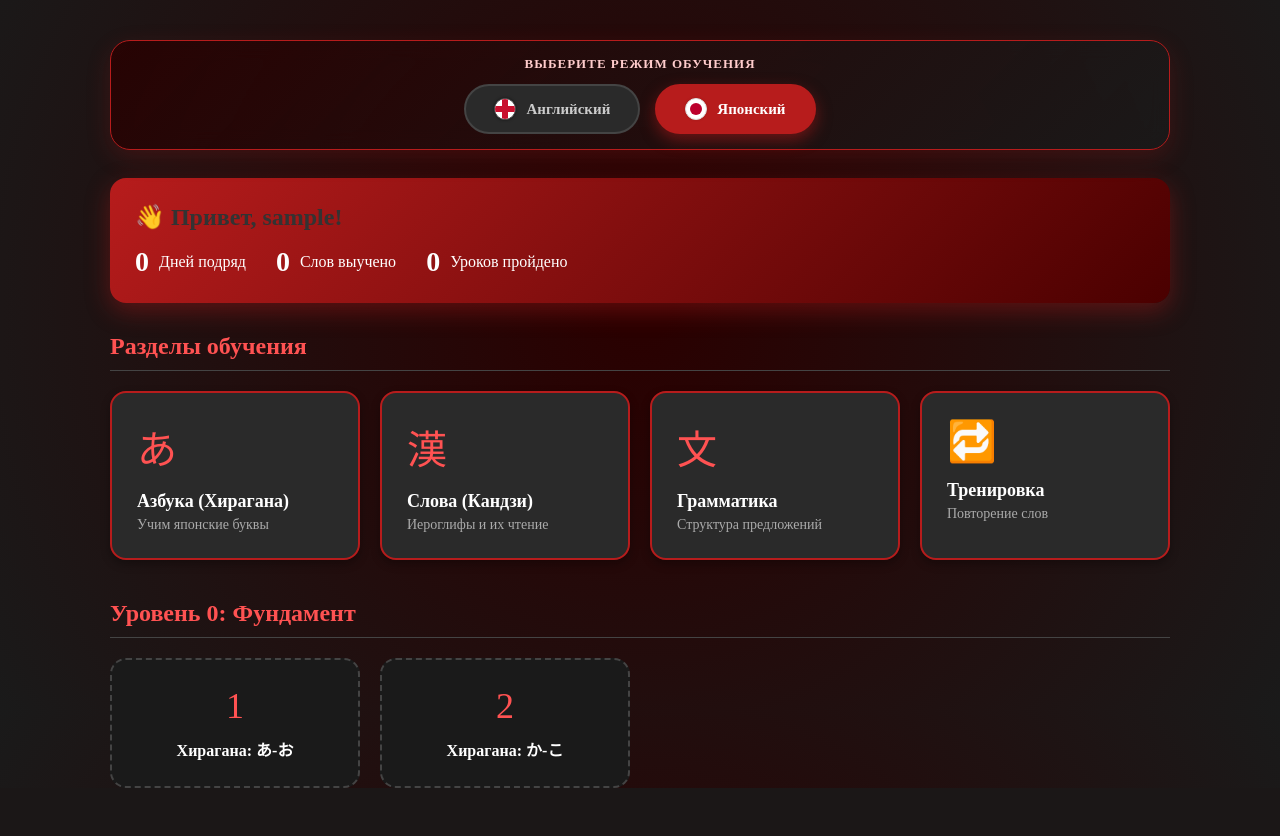
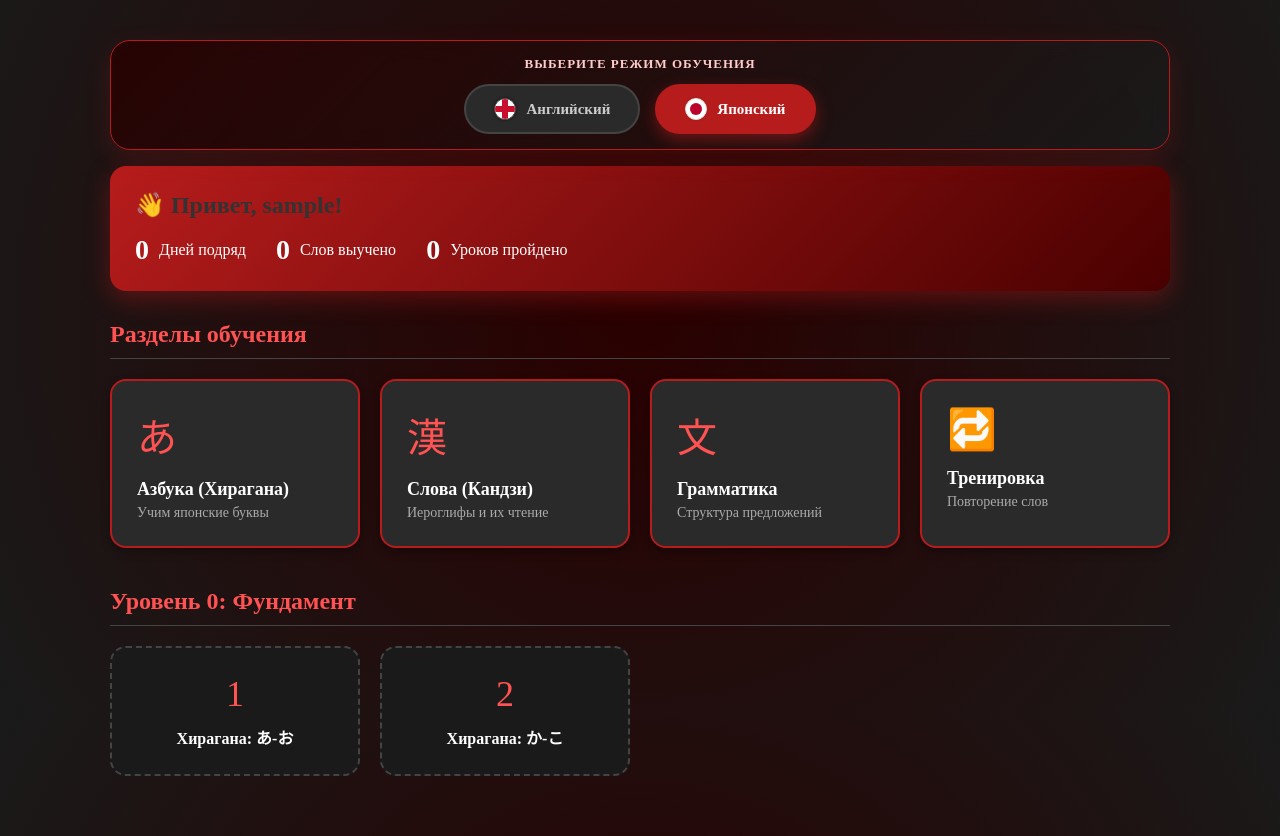
Before and after one commit to Yoshi-6767/johnny_app, a Flask app: page /jp/ in a window 1280 px wide. Shown: the part 89-925 px from the top of the page. Before the commit the page ends 877 px from the top, so only its background shows below. Run offline with Flask 3, Linux system fonts and the light colour scheme; the visitor is signed in with stand-in values (Sample User, id 1); data that the repository does not hold is empty; parts of the project's set-up code (start-up, migrations or seed data) failed here and were passed over.

Commit message:
Update jp_index.html

```diff
--- a/jp_app/templates/jp_index.html
+++ b/jp_app/templates/jp_index.html
@@ -87,7 +87,7 @@
 {% endblock %}
 
 {% block content %}
-<div style="margin-top: 20px;">
+<div style="margin-top: 0px; padding-bottom: 60px;">
     <!-- ДАШБОРД -->
     <div class="jp-dashboard">
         <h2 style="margin: 0; font-size: 24px;">👋 Привет, {{ user.username }}!</h2>
```
